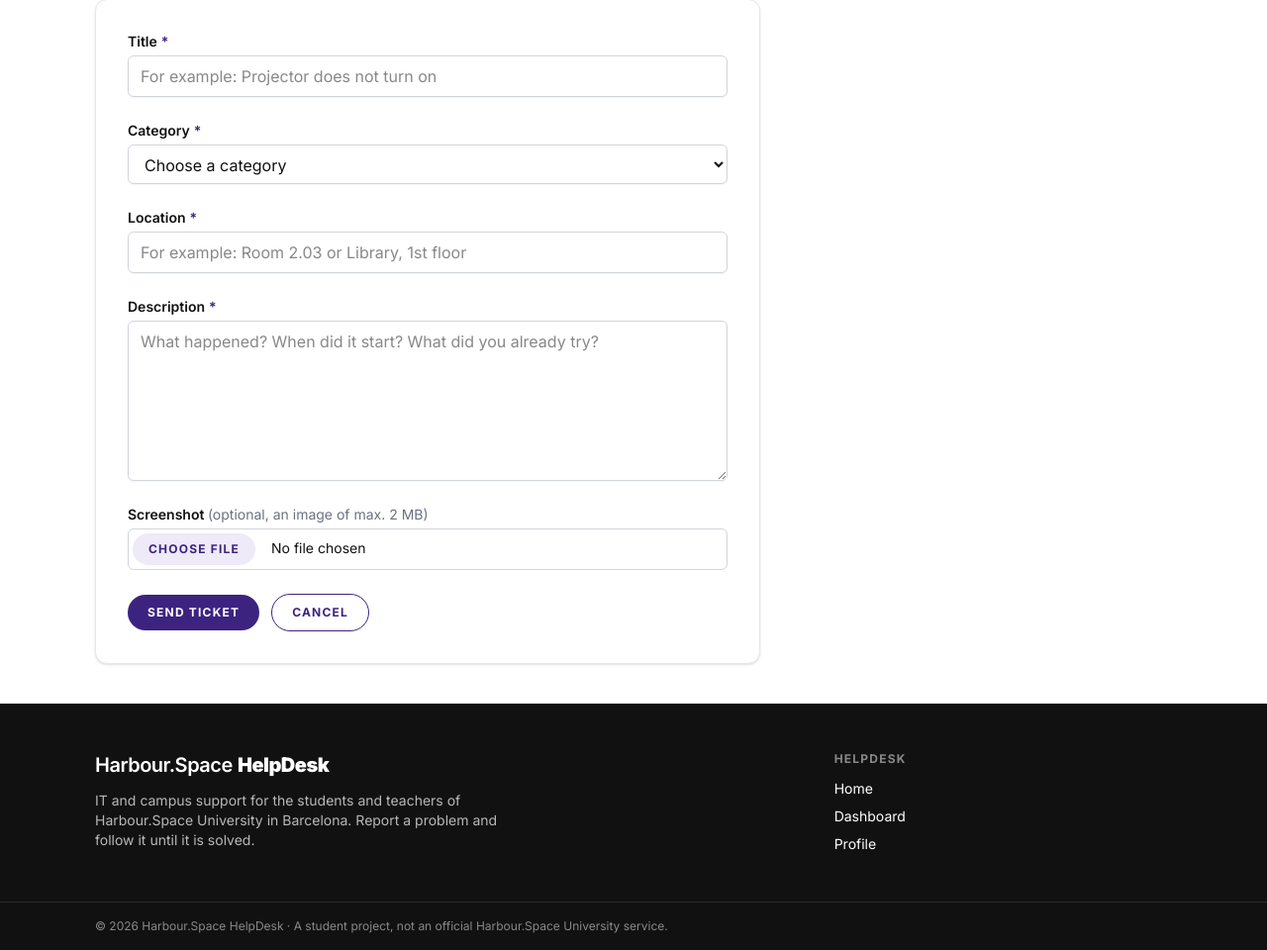
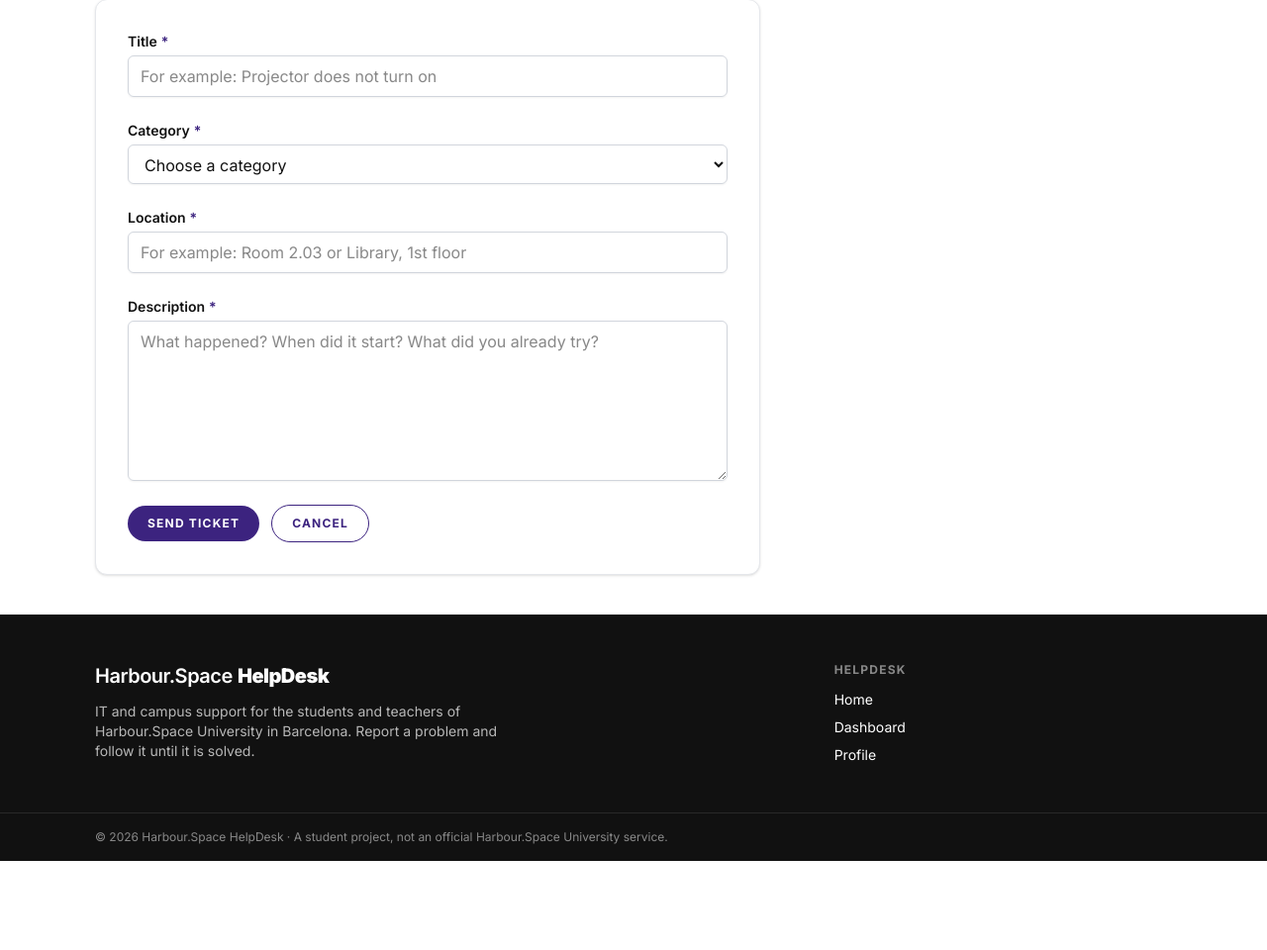
Before and after one commit to xkhaliil/HelpDeskHarbourSpace, a Laravel app: page /tickets/create in a window 1280 px wide. Shown: the part 210-1170 px from the top of the page at 99% size. After the commit the page ends 1080 px from the top, so only its background shows below. Run offline with Laravel 12, Linux system fonts and the light colour scheme; a user stored in the database is signed in; data comes from the database, SQL or seed files in the repository; some libraries are stand-ins or nearby versions.

Commit message:
REFACTOR :hammer: Remove ticket screenshot uploads

```diff
--- a/app/Http/Controllers/Admin/TicketController.php
+++ b/app/Http/Controllers/Admin/TicketController.php
@@ -41,9 +41,7 @@ class TicketController extends Controller
 
         // The role of the person who created the ticket lives in the users table.
         if ($request->filled('role')) {
-            $query->whereHas('user', function ($userQuery) use ($request) {
-                $userQuery->where('role', $request->validated('role'));
-            });
+            $query->whereRelation('user', 'role', $request->validated('role'));
         }
 
         return view('admin.tickets.index', [
--- a/app/Http/Controllers/ProfileController.php
+++ b/app/Http/Controllers/ProfileController.php
@@ -52,9 +52,6 @@ class ProfileController extends Controller
 
         // The foreign keys do not allow deleting a user who still has tickets or replies,
         // so those are removed first (the replies on the user's tickets go with the tickets).
-        foreach ($user->tickets as $ticket) {
-            $ticket->deleteScreenshot();
-        }
         $user->tickets()->delete();
         $user->replies()->delete();
 
--- a/app/Http/Controllers/TicketController.php
+++ b/app/Http/Controllers/TicketController.php
@@ -54,7 +54,7 @@ class TicketController extends Controller
      */
     public function store(StoreTicketRequest $request): RedirectResponse
     {
-        $data = $request->safe()->except(['screenshot', 'priority']);
+        $data = $request->validated();
 
         // Only teachers may choose a priority. For students it is always "normal",
         // even when somebody adds a priority field to the request by hand.
@@ -62,12 +62,6 @@ class TicketController extends Controller
             $data['priority'] = $request->validated('priority') ?? TicketPriority::Normal->value;
         } else {
             $data['priority'] = TicketPriority::Normal->value;
-        }
-
-        // Screenshots can be turned off in config/helpdesk.php (for example on Vercel).
-        if (config('helpdesk.screenshots_enabled') && $request->hasFile('screenshot')) {
-            // Saved in storage/app/public/screenshots, visible after "php artisan storage:link".
-            $data['screenshot'] = $request->file('screenshot')->store('screenshots', 'public');
         }
 
         $ticket = $request->user()->tickets()->create($data);
@@ -119,17 +113,11 @@ class TicketController extends Controller
     {
         Gate::authorize('update', $ticket);
 
-        $data = $request->safe()->except(['screenshot', 'priority']);
+        $data = $request->safe()->except(['priority']);
 
         // Teachers may change the priority. For students it stays what it was.
         if ($request->user()->isTeacher() && $request->filled('priority')) {
             $data['priority'] = $request->validated('priority');
-        }
-
-        if (config('helpdesk.screenshots_enabled') && $request->hasFile('screenshot')) {
-            // A new image replaces the old one.
-            $ticket->deleteScreenshot();
-            $data['screenshot'] = $request->file('screenshot')->store('screenshots', 'public');
         }
 
         $ticket->update($data);
@@ -158,7 +146,6 @@ class TicketController extends Controller
     {
         Gate::authorize('delete', $ticket);
 
-        $ticket->deleteScreenshot();
         $ticket->delete();
 
         return redirect()->route('tickets.index')
--- a/app/Http/Requests/StoreTicketRequest.php
+++ b/app/Http/Requests/StoreTicketRequest.php
@@ -29,7 +29,6 @@ class StoreTicketRequest extends FormRequest
             'category_id' => ['required', 'integer', 'exists:categories,id'],
             'location' => ['required', 'string', 'max:255'],
             'description' => ['required', 'string', 'min:10', 'max:5000'],
-            'screenshot' => ['nullable', 'image', 'mimes:jpg,jpeg,png,webp', 'max:2048'],
             // Only used for teachers, see TicketController.
             'priority' => ['nullable', Rule::in(TicketPriority::values())],
         ];
--- a/app/Http/Requests/UpdateTicketRequest.php
+++ b/app/Http/Requests/UpdateTicketRequest.php
@@ -29,7 +29,6 @@ class UpdateTicketRequest extends FormRequest
             'category_id' => ['required', 'integer', 'exists:categories,id'],
             'location' => ['required', 'string', 'max:255'],
             'description' => ['required', 'string', 'min:10', 'max:5000'],
-            'screenshot' => ['nullable', 'image', 'mimes:jpg,jpeg,png,webp', 'max:2048'],
             // Only used for teachers, see TicketController.
             'priority' => ['nullable', Rule::in(TicketPriority::values())],
         ];
--- a/config/helpdesk.php
+++ b/config/helpdesk.php
@@ -18,17 +18,4 @@ return [
 
     'teacher_email_domain' => env('HELPDESK_TEACHER_EMAIL_DOMAIN', 'teacher.harbour.space'),
 
-    /*
-    |--------------------------------------------------------------------------
-    | Screenshots
-    |--------------------------------------------------------------------------
-    |
-    | Ticket screenshots are saved on the "public" disk of the server. Some
-    | hosting (like Vercel) does not keep those files, so there the upload
-    | is turned off with HELPDESK_SCREENSHOTS_ENABLED=false.
-    |
-    */
-
-    'screenshots_enabled' => env('HELPDESK_SCREENSHOTS_ENABLED', true),
-
 ];
--- a/database/factories/ReplyFactory.php
+++ b/database/factories/ReplyFactory.php
@@ -41,7 +41,7 @@ class ReplyFactory extends Factory
         'We made a change on our side. Can you check if it works now?',
         'This is a known issue and our supplier is working on it. We will keep you updated.',
         'We fixed the problem. Please let us know if it happens again.',
-        'We could not reproduce the problem. Could you add a screenshot to the ticket?',
+        'We could not reproduce the problem. Could you add more details to the ticket?',
         'A colleague is on the way to check it now.',
         'Thanks for your patience, we are almost done.',
     ];
--- a/database/factories/TicketFactory.php
+++ b/database/factories/TicketFactory.php
@@ -108,7 +108,6 @@ class TicketFactory extends Factory
                 TicketPriority::Urgent,
             ]),
             'status' => fake()->randomElement(TicketStatus::cases()),
-            'screenshot' => null,
             'created_at' => $createdAt,
             'updated_at' => $createdAt,
         ];
--- a/resources/views/home.blade.php
+++ b/resources/views/home.blade.php
@@ -43,9 +43,6 @@
                     <h3 class="mt-4 text-lg font-black uppercase tracking-tight">Create a ticket</h3>
                     <p class="mt-2 text-gray-600">
                         Describe the problem, choose a category and tell us where it happens.
-                        @if (config('helpdesk.screenshots_enabled'))
-                            You can add a screenshot.
-                        @endif
                         Teachers can also set the priority.
                     </p>
                 </li>
--- a/resources/views/tickets/create.blade.php
+++ b/resources/views/tickets/create.blade.php
@@ -1,6 +1,6 @@
 <x-app-layout title="New ticket">
     <x-card class="max-w-2xl sm:p-8">
-        <form action="{{ route('tickets.store') }}" method="POST" enctype="multipart/form-data" class="space-y-6">
+        <form action="{{ route('tickets.store') }}" method="POST" class="space-y-6">
             @csrf
 
             @include('tickets.partials.form', ['ticket' => null])
--- a/resources/views/tickets/edit.blade.php
+++ b/resources/views/tickets/edit.blade.php
@@ -1,6 +1,6 @@
 <x-app-layout title="Edit ticket">
     <x-card class="max-w-2xl sm:p-8">
-        <form action="{{ route('tickets.update', $ticket) }}" method="POST" enctype="multipart/form-data" class="space-y-6">
+        <form action="{{ route('tickets.update', $ticket) }}" method="POST" class="space-y-6">
             @csrf
             @method('PUT')
 
--- a/resources/views/tickets/partials/form.blade.php
+++ b/resources/views/tickets/partials/form.blade.php
@@ -15,22 +15,3 @@
 <x-form-textinput name="location" label="Location" placeholder="For example: Room 2.03 or Library, 1st floor" :value="$ticket?->location" required />
 
 <x-form-textarea name="description" label="Description" rows="6" placeholder="What happened? When did it start? What did you already try?" :value="$ticket?->description" required />
-
-{{-- The upload can be turned off in config/helpdesk.php (for example on Vercel). --}}
-@if (config('helpdesk.screenshots_enabled'))
-<div class="space-y-1">
-    <label for="screenshot" class="block text-sm font-semibold text-ink">
-        Screenshot <span class="font-normal text-gray-500">(optional, an image of max. 2 MB)</span>
-    </label>
-    <input type="file" id="screenshot" name="screenshot" accept="image/png, image/jpeg, image/webp"
-           class="block w-full rounded-md border p-1 text-sm file:mr-4 file:rounded-full file:border-0 file:bg-harbour-light file:px-4 file:py-2 file:text-xs file:font-bold file:uppercase file:tracking-widest file:text-harbour hover:file:bg-harbour hover:file:text-white {{ $errors->has('screenshot') ? 'border-red-500 bg-red-50' : 'border-gray-300' }}"
-           @if($errors->has('screenshot')) aria-invalid="true" aria-describedby="screenshot-error" @endif>
-    @error('screenshot')
-        <p id="screenshot-error" class="text-sm font-medium text-red-600">{{ $message }}</p>
-    @enderror
-
-    @if ($ticket?->screenshotUrl())
-        <p class="text-xs text-gray-500">This ticket already has a screenshot. A new image replaces it.</p>
-    @endif
-</div>
-@endif
```
Also changed, not shown: app/Models/Ticket.php (+0 -24 lines), database/seeders/DatabaseSeeder.php (+18 -13 lines), resources/views/admin/tickets/show.blade.php (+0 -9 lines), resources/views/tickets/show.blade.php (+0 -9 lines), README.md, database/migrations/2026_11_18_181903_create_tickets_table.php, 2 other files.
